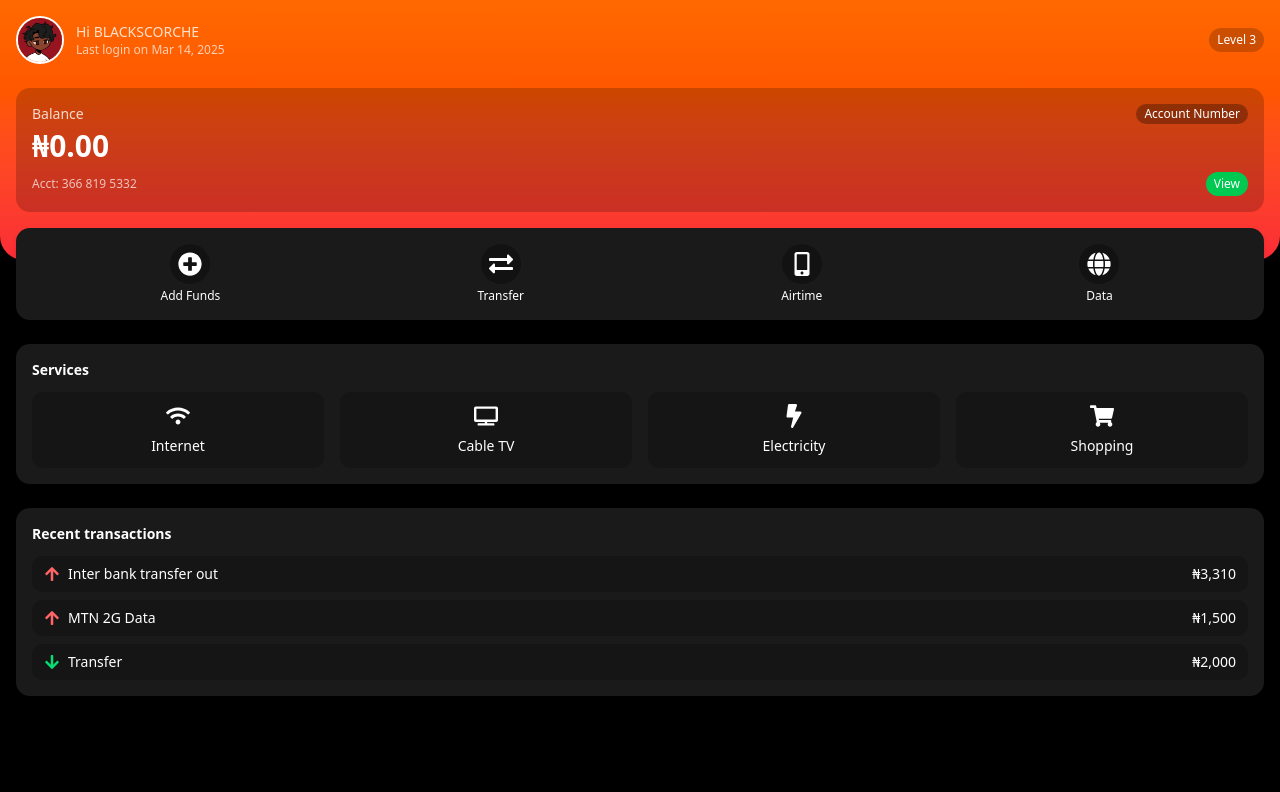
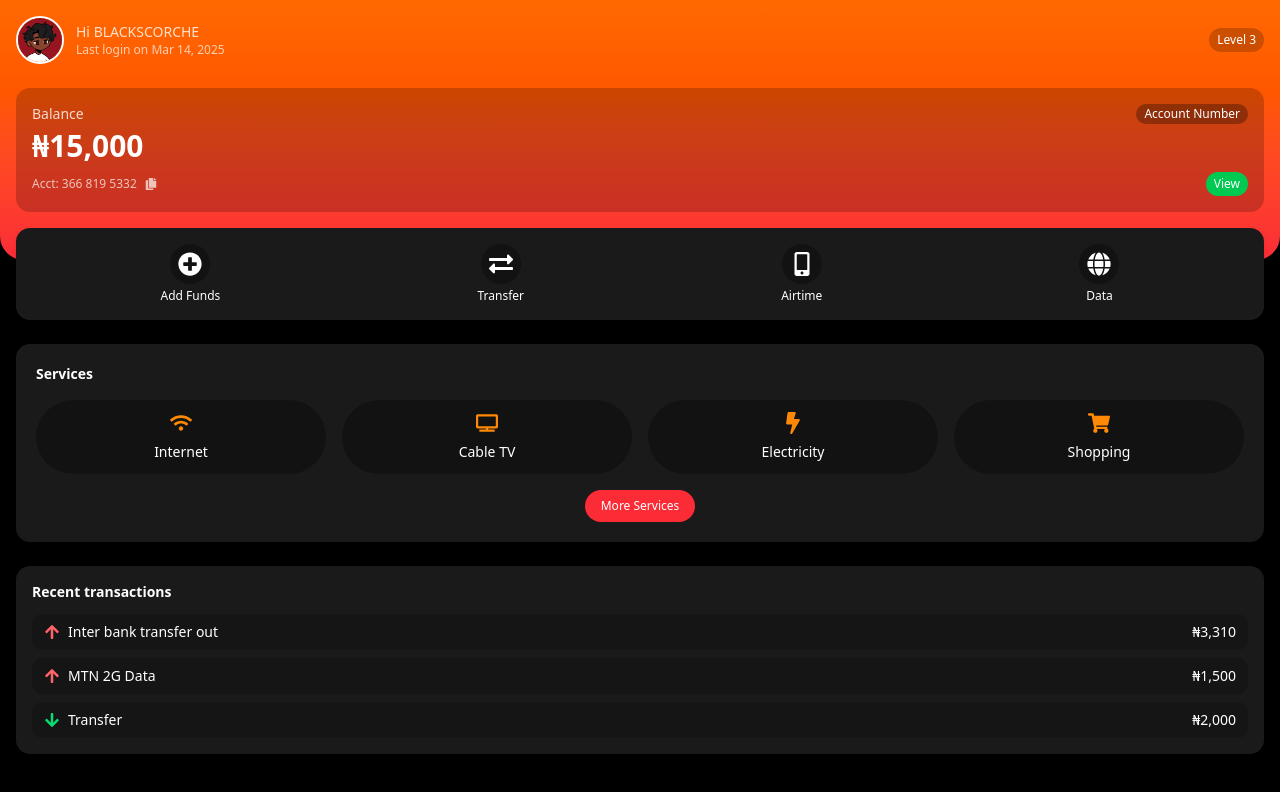
Before and after one commit to Blackscorche/ScorcheData, a React (Vite) app: page /userdashboard in a window 1280 px wide. Shown: the top 792 px of the page. Built offline with nearby package versions, Linux system fonts and the light colour scheme.

Commit message:
Added new data to ScorcheData

```diff
--- a/package.json
+++ b/package.json
@@ -26,6 +26,7 @@
     "framer-motion": "^12.4.11",
     "lucide-react": "^0.479.0",
     "react": "^19.0.0",
+    "react-countup": "^6.5.3",
     "react-dom": "^19.0.0",
     "react-icons": "^5.5.0",
     "react-router-dom": "^7.3.0",
--- a/src/UserDashboard.jsx
+++ b/src/UserDashboard.jsx
@@ -1,22 +1,15 @@
 import { useState } from "react";
-import {
-  FaPlusCircle,
-  FaExchangeAlt,
-  FaMobileAlt,
-  FaGlobe,
-  FaArrowUp,
-  FaArrowDown,
-  FaWifi,
-  FaTv,
-  FaBolt,
-  FaShoppingCart,
-} from "react-icons/fa";
+import CountUp from "react-countup";
+import { motion } from "framer-motion";
+import { FaCopy, FaPlusCircle, FaExchangeAlt, FaMobileAlt, FaGlobe, FaWifi, FaTv, FaBolt, FaShoppingCart } from "react-icons/fa";
 import scorcheLogo from "@/assets/Red.jpeg";
+import { FaArrowUp, FaArrowDown } from "react-icons/fa";
+
 
 export default function UserDashboard() {
   const [user] = useState({
     name: "BLACKSCORCHE",
-    balance: "₦0.00",
+    balance: 15000, // Change this to your real balance value
     accountNumber: "366 819 5332",
     lastLogin: "Mar 14, 2025",
     level: 3,
@@ -27,6 +20,23 @@ export default function UserDashboard() {
     { id: 2, title: "MTN 2G Data", amount: "₦1,500", type: "out" },
     { id: 3, title: "Transfer", amount: "₦2,000", type: "in" },
   ];
+
+  const services = [
+    { icon: FaWifi, name: "Internet" },
+    { icon: FaTv, name: "Cable TV" },
+    { icon: FaBolt, name: "Electricity" },
+    { icon: FaShoppingCart, name: "Shopping" },
+  ];
+
+  const fadeInUp = {
+    hidden: { opacity: 0, y: 20 },
+    visible: { opacity: 1, y: 0, transition: { duration: 0.5 } },
+  };
+
+  const copyToClipboard = () => {
+    navigator.clipboard.writeText(user.accountNumber);
+    alert("Account Number Copied!");
+  };
 
   return (
     <div className="min-h-screen bg-black text-white">
@@ -55,9 +65,14 @@ export default function UserDashboard() {
             <p className="text-sm text-white/80">Balance</p>
             <span className="bg-black/30 text-xs px-2 py-0.5 rounded-full">Account Number</span>
           </div>
-          <h1 className="text-3xl font-bold">{user.balance}</h1>
+          <h1 className="text-3xl font-bold">
+            ₦<CountUp start={0} end={user.balance} duration={2} separator="," />
+          </h1>
           <div className="flex items-center justify-between mt-1">
-            <div className="text-xs text-white/70">Acct: {user.accountNumber}</div>
+            <div className="text-xs text-white/70 flex items-center gap-2">
+              Acct: {user.accountNumber}
+              <FaCopy className="cursor-pointer hover:text-gray-300" onClick={copyToClipboard} />
+            </div>
             <button className="bg-green-500 hover:bg-green-600 text-xs px-2 py-1 rounded-full">
               View
             </button>
@@ -80,22 +95,41 @@ export default function UserDashboard() {
         </div>
 
         {/* Services Section */}
-        <div className="bg-[#1A1A1A] p-4 rounded-xl shadow-md">
-          <h3 className="text-sm font-semibold mb-3">Services</h3>
-          <div className="grid grid-cols-2 sm:grid-cols-4 gap-4">
-            {[
-              { icon: FaWifi, name: "Internet" },
-              { icon: FaTv, name: "Cable TV" },
-              { icon: FaBolt, name: "Electricity" },
-              { icon: FaShoppingCart, name: "Shopping" },
-            ].map((service, index) => (
-              <div key={index} className="flex flex-col items-center gap-2 bg-black/20 p-3 rounded-lg">
-                <service.icon size={24} />
-                <p className="text-xs sm:text-sm">{service.name}</p>
-              </div>
+        <motion.div
+          initial="hidden"
+          animate="visible"
+          className="bg-[#1A1A1A] p-5 rounded-xl shadow-md"
+        >
+          <h3 className="text-sm font-semibold mb-4">Services</h3>
+          <motion.div
+            className="grid grid-cols-4 gap-4 md:grid-cols-4"
+            initial="hidden"
+            animate="visible"
+            variants={{
+              hidden: { opacity: 0 },
+              visible: { opacity: 1, transition: { staggerChildren: 0.15 } },
+            }}
+          >
+            {services.map((service, index) => (
+              <motion.div
+                key={index}
+                variants={fadeInUp}
+                whileHover={{ scale: 1.1, backgroundColor: "rgba(255,255,255,0.1)" }}
+                className="flex flex-col items-center gap-2 bg-black/30 p-3 rounded-full transition-all duration-300 cursor-pointer"
+              >
+                <service.icon size={22} className="text-orange-400" />
+                <p className="text-xs sm:text-sm font-medium">{service.name}</p>
+              </motion.div>
             ))}
+          </motion.div>
+
+          {/* More Button */}
+          <div className="flex justify-center mt-4">
+            <button className="bg-red-500 hover:bg-red-600 text-xs px-4 py-2 rounded-full">
+              More Services
+            </button>
           </div>
-        </div>
+        </motion.div>
 
         {/* Recent Transactions */}
         <div className="bg-[#1A1A1A] p-4 rounded-xl shadow-md">
```
Also changed, not shown: 1 other file (tests, documents, lock files or other folders).
